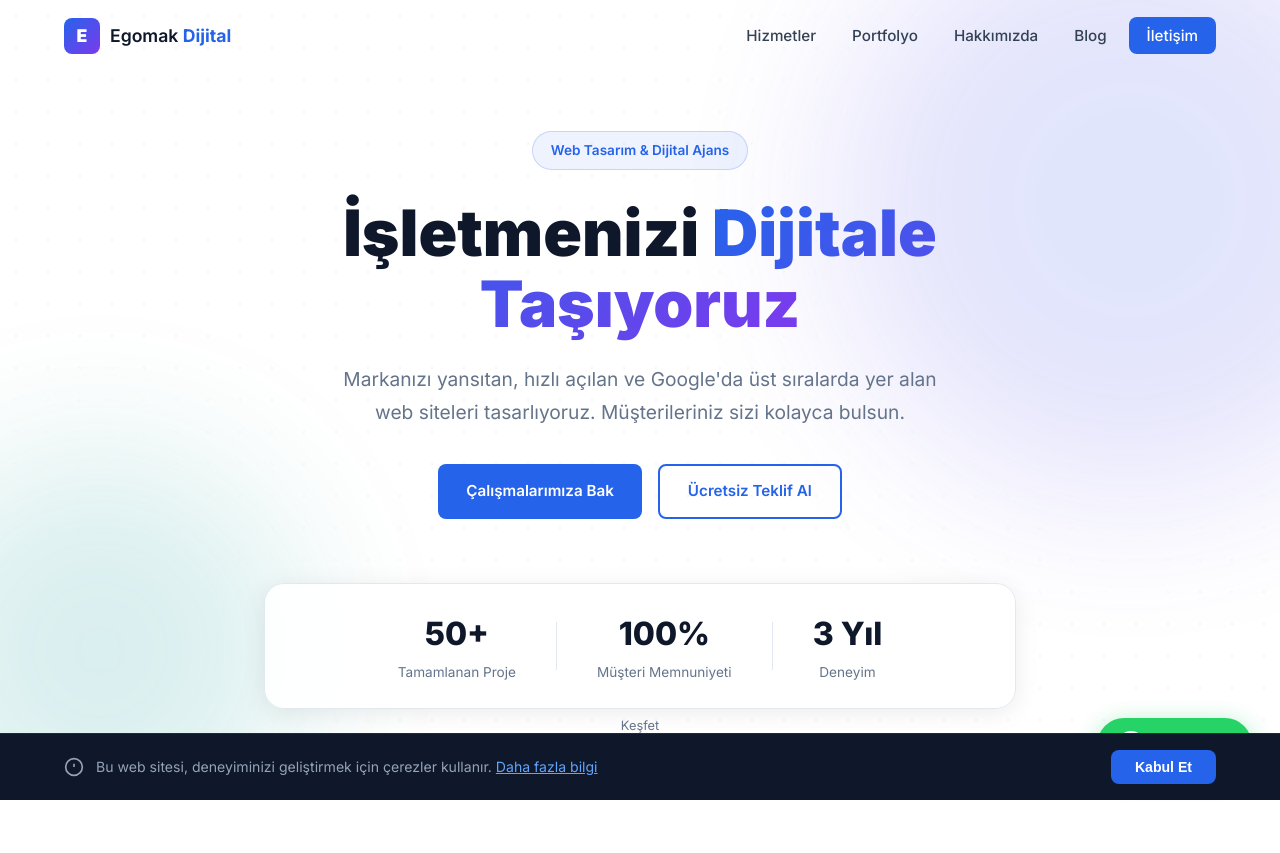
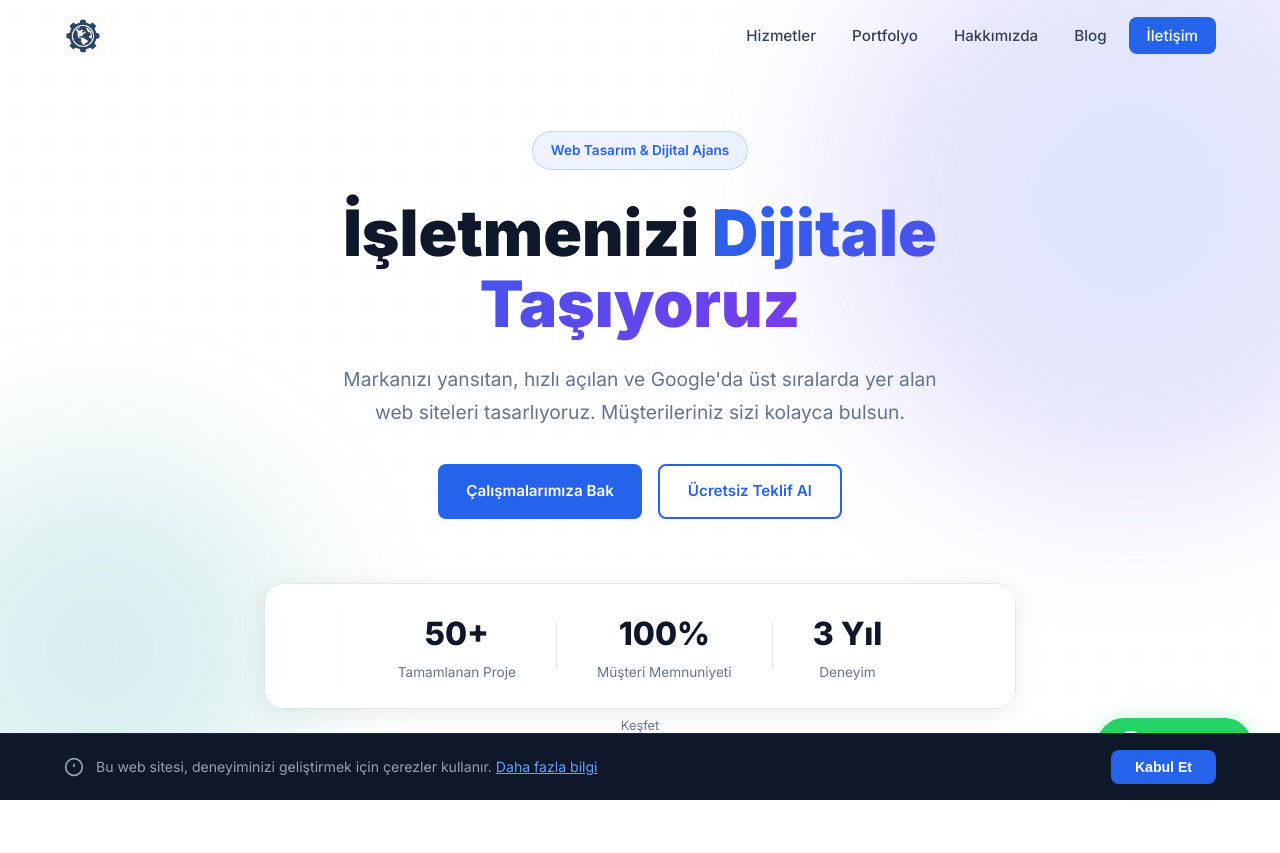
Before and after one commit to tasozgokhan7-lgtm/egomakdijital, a plain HTML site: page index.html in a window 1280 px wide. Shown: the top 853 px of the page. Drawn offline with Linux system fonts and the light colour scheme.

Commit message:
add logo

```diff
--- a/assets/css/style.css
+++ b/assets/css/style.css
@@ -103,6 +103,12 @@ body {
   text-decoration: none; color: var(--secondary); font-size: 1.1rem; font-weight: 600;
 }
 .nav__logo strong { color: var(--primary); }
+.nav__logo-img {
+  height: 40px;
+  width: auto;
+  display: block;
+  object-fit: contain;
+}
 .logo-icon {
   width: 36px; height: 36px; border-radius: 8px;
   background: linear-gradient(135deg, var(--primary), #7c3aed);
--- a/index.html
+++ b/index.html
@@ -63,8 +63,7 @@
   <header class="header" id="header">
     <nav class="nav container">
       <a href="/" class="nav__logo">
-        <span class="logo-icon">E</span>
-        <span>Egomak <strong>Dijital</strong></span>
+        <img src="logo.png" alt="Egomak Dijital" class="nav__logo-img" />
       </a>
       <ul class="nav__menu" id="navMenu">
         <li><a href="#hizmetler" class="nav__link">Hizmetler</a></li>
@@ -699,8 +698,7 @@
       <div class="footer__grid">
         <div class="footer__brand">
           <a href="/" class="nav__logo" style="color:#fff">
-            <span class="logo-icon">E</span>
-            <span>Egomak <strong>Dijital</strong></span>
+            <img src="logo.png" alt="Egomak Dijital" class="nav__logo-img" />
           </a>
           <p>Markanızı dijitalde en iyi şekilde temsil etmek için buradayız.</p>
         </div>
```
Also changed, not shown: aydinlatma-metni.html (+2 -4 lines), blog/eticaret-sitesi-acmak-icin-bilmeniz-gerekenler.html (+2 -2 lines), blog/index.html (+2 -4 lines), blog/iyi-web-sitesinin-ozellikleri.html (+2 -2 lines), blog/web-siteniz-google-da-neden-gorunmuyor.html (+2 -3 lines), gizlilik-politikasi.html (+2 -4 lines), logo.png (added).
